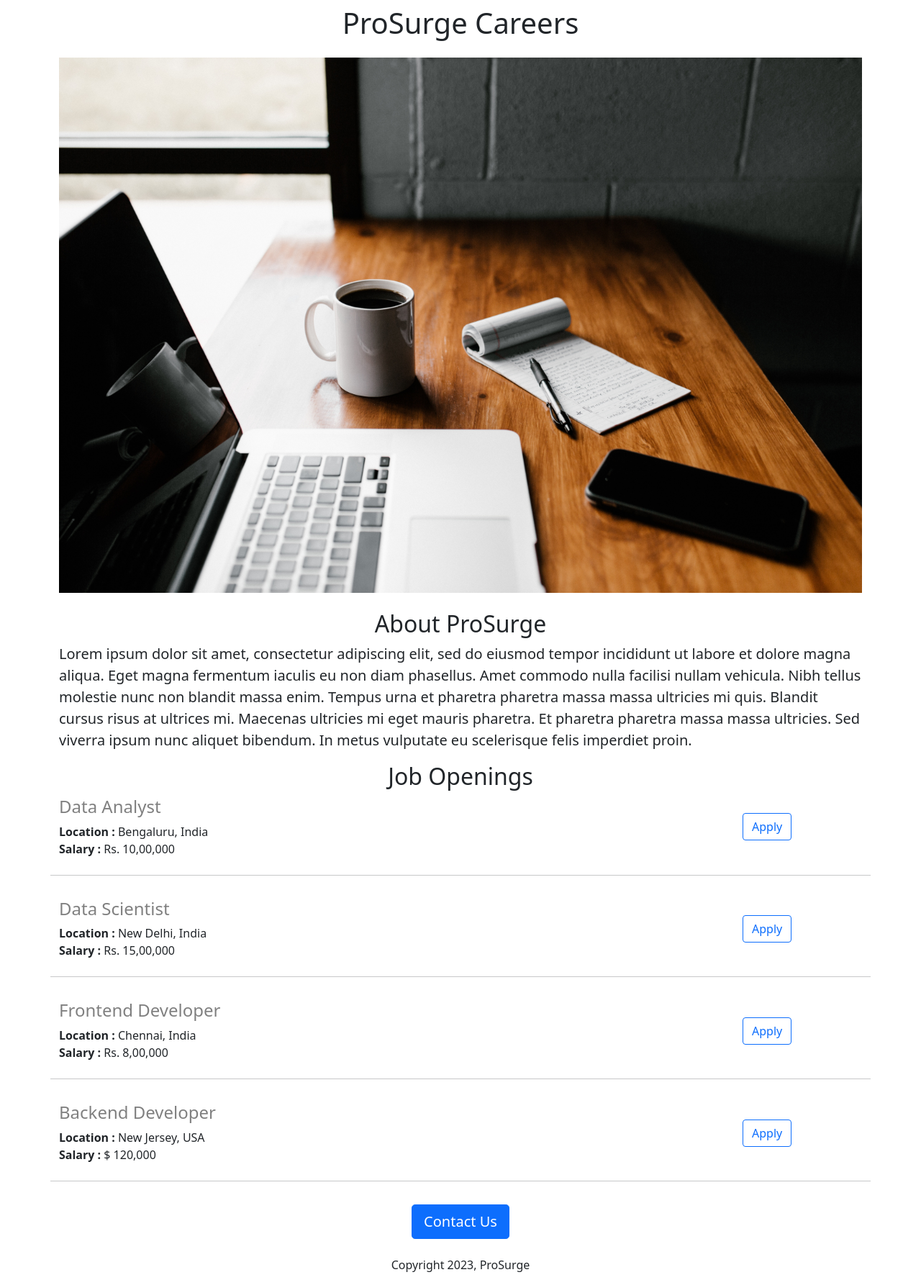
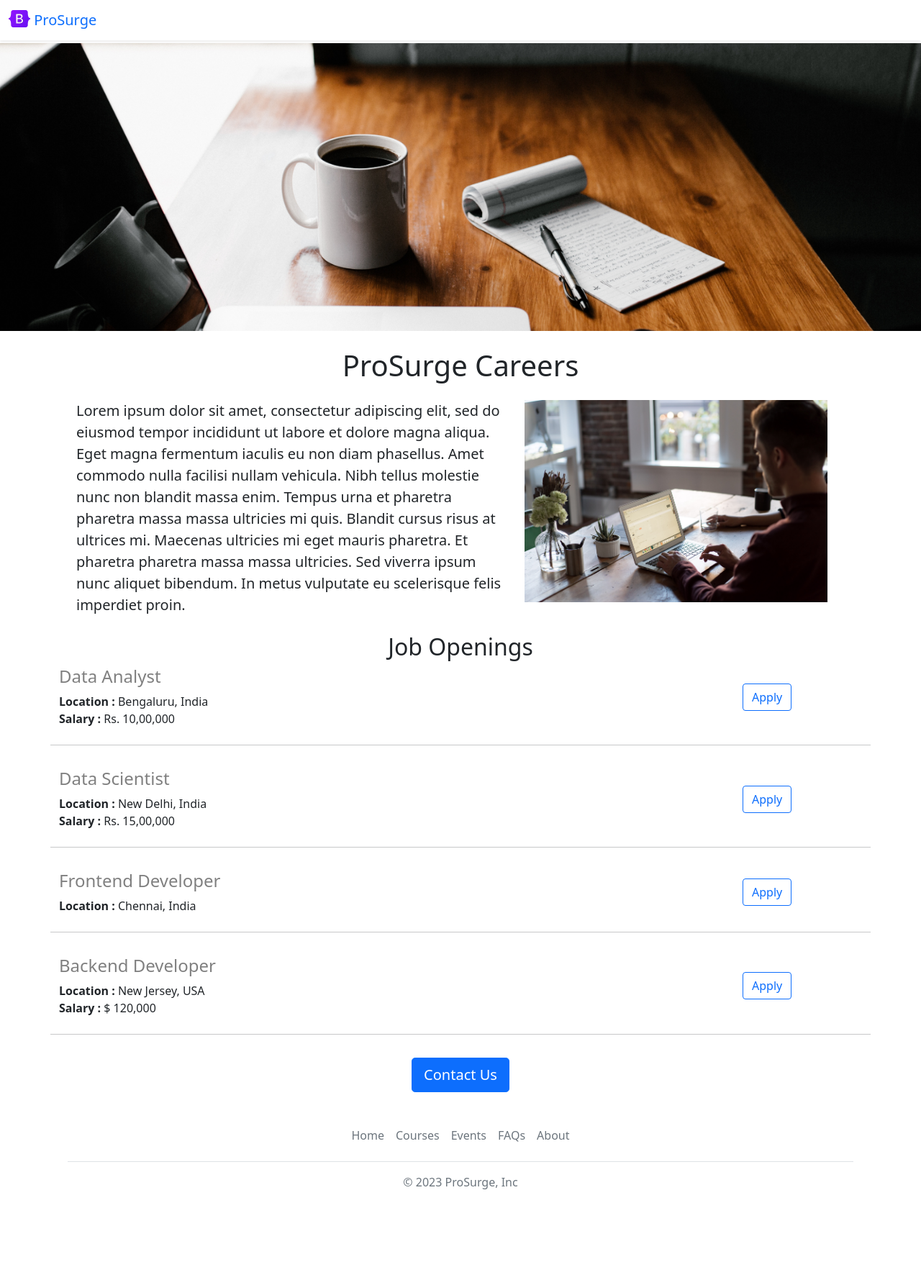
Before and after one commit to PhaniTejaPMSS/remote-careers-website, a Flask app: page / in a window 1280 px wide. Shown: the whole page at 72% size. After the commit the page ends 1653 px from the top, so only its background shows below. Run offline with Flask 3, Linux system fonts and the light colour scheme.

Commit message:
Added functional and aesthetic improvements

```diff
--- a/app.py
+++ b/app.py
@@ -2,27 +2,32 @@ from flask import Flask, render_template, jsonify
 
 app = Flask(__name__)
 
-JOBS = [{
-  'id': 1,
-  'title': 'Data Analyst',
-  'location': 'Bengaluru, India',
-  'salary': 'Rs. 10,00,000'
-}, {
-  'id': 2,
-  'title': 'Data Scientist',
-  'location': 'New Delhi, India',
-  'salary': 'Rs. 15,00,000'
-}, {
-  'id': 3,
-  'title': 'Frontend Developer',
-  'location': 'Chennai, India',
-  'salary': 'Rs. 8,00,000'
-}, {
-  'id': 4,
-  'title': 'Backend Developer',
-  'location': 'New Jersey, USA',
-  'salary': '$ 120,000'
-}]
+JOBS = [
+  {
+    'id': 1,
+    'title': 'Data Analyst',
+    'location': 'Bengaluru, India',
+    'salary': 'Rs. 10,00,000'
+  },
+  {
+    'id': 2,
+    'title': 'Data Scientist',
+    'location': 'New Delhi, India',
+    'salary': 'Rs. 15,00,000'
+  },
+  {
+    'id': 3,
+    'title': 'Frontend Developer',
+    'location': 'Chennai, India',
+    # 'salary': 'Rs. 8,00,000'
+  },
+  {
+    'id': 4,
+    'title': 'Backend Developer',
+    'location': 'New Jersey, USA',
+    'salary': '$ 120,000'
+  }
+]
 
 
 @app.route("/")
--- /dev/null
+++ b/templates/about.html
@@ -0,0 +1,10 @@
+<div class="row container">
+      <div class="lead col-md-7" style="justify-content:center;margin: auto;">
+        Lorem ipsum dolor sit amet, consectetur adipiscing elit, sed do eiusmod tempor incididunt ut labore et dolore magna aliqua. Eget magna fermentum iaculis eu non diam phasellus. Amet commodo nulla facilisi nullam vehicula. Nibh tellus molestie nunc non blandit massa enim. Tempus urna et pharetra pharetra massa massa ultricies mi quis. Blandit cursus risus at ultrices mi. Maecenas ultricies mi eget mauris pharetra. Et pharetra pharetra massa massa ultricies. Sed viverra ipsum nunc aliquet bibendum. In metus vulputate eu scelerisque felis imperdiet proin.
+      </div>
+
+      <div class="d-none d-md-block col-md-5">
+        <img class="img-fluid" src="https://remote-careers-website--a05p2phani.repl.co/static/about-sec-img.jpg"
+          />
+      </div>
+</div>
--- /dev/null
+++ b/templates/footer.html
@@ -0,0 +1,12 @@
+<div class="container">
+  <footer class="py-3 my-4">
+    <ul class="nav justify-content-center border-bottom pb-3 mb-3">
+      <li class="nav-item"><a href="#" class="nav-link px-2 text-muted">Home</a></li>
+      <li class="nav-item"><a href="#" class="nav-link px-2 text-muted">Courses</a></li>
+      <li class="nav-item"><a href="#" class="nav-link px-2 text-muted">Events</a></li>
+      <li class="nav-item"><a href="#" class="nav-link px-2 text-muted">FAQs</a></li>
+      <li class="nav-item"><a href="#" class="nav-link px-2 text-muted">About</a></li>
+    </ul>
+    <p class="text-center text-muted">&copy; 2023 ProSurge, Inc</p>
+  </footer>
+</div>
--- a/templates/index.html
+++ b/templates/index.html
@@ -12,23 +12,25 @@
 </head>
 <body>
 
+  {% include 'navbar.html' %}
+
+    <img class="img-fluid" id="banner-img" src="https://remote-careers-website--a05p2phani.repl.co/static/hero-sec-background.jpg" width="100%"
+      style="height:400px; object-fit: cover;"
+      />
+
   <div class="container">
 
-    <h1 class="text-center mt-2 mb-4">
+    <h1 class="text-center mt-4 mb-4">
       {{company_name}} Careers
     </h1>
-
-    <img class="img-fluid" id="banner-img" src="https://remote-careers-website--a05p2phani.repl.co/static/hero-sec-background.jpg" width="100%"/>
-
+    <!--
     <h2 class="text-center mt-2 mt-4">
       About {{company_name}}
     </h2>
+ -->
+    {% include 'about.html' %}
 
-    <p class="lead">
-      Lorem ipsum dolor sit amet, consectetur adipiscing elit, sed do eiusmod tempor incididunt ut labore et dolore magna aliqua. Eget magna fermentum iaculis eu non diam phasellus. Amet commodo nulla facilisi nullam vehicula. Nibh tellus molestie nunc non blandit massa enim. Tempus urna et pharetra pharetra massa massa ultricies mi quis. Blandit cursus risus at ultrices mi. Maecenas ultricies mi eget mauris pharetra. Et pharetra pharetra massa massa ultricies. Sed viverra ipsum nunc aliquet bibendum. In metus vulputate eu scelerisque felis imperdiet proin.
-    </p>
-
-    <h2 class="text-center">Job Openings</h2>
+    <h2 class="text-center mt-4">Job Openings</h2>
     <!-- <p>A list of job openings like a to-do list</p> -->
       <div>
         {% for job in jobs %}
@@ -37,9 +39,13 @@
       </div>
 
     <div class="text-center">
-      <button class="btn btn-primary btn-lg">Contact Us</button>
-      <p class="mt-4">Copyright 2023, {{company_name}}</p>
+      <a href="mailto:hello@prosurge.ai?subject=Queries%20regarding%20Job%20openings&body=My%20name%20%3A%20%3Cyour%20name%3E%0D%0A%0D%0AMy%20Questions%20%3A%0D%0A1.%20%3Cyour%20question%201%3E%0D%0A2.%20%3Cyour%20question%202%3E"
+        class="btn btn-primary btn-lg">
+        Contact Us
+      </a>
     </div>
+
+    {% include 'footer.html' %}
 
   </div>
 
--- a/templates/jobitem.html
+++ b/templates/jobitem.html
@@ -14,7 +14,10 @@
   </div>
 
   <div class="col-2" style="margin:auto; justify-content:center">
-    <button class="btn btn-outline-primary">Apply</button>
+    <a href="mailto:hello@prosurge.ai?subject=Application%20for%20{{job['title']}}&body=My%20name%20%3A%20%3Cyour%20name%3E%0D%0A%0D%0AMy%20resume%20link%20%3A%20%3Cyour%20resume%20link%3E%0D%0A%0D%0AMy%20LinkedIn%20link%20%3A%20%3Cyour%20linkedin%20link%3E"
+      class="btn btn-outline-primary">
+        Apply
+    </a>
   </div>
 
   <hr class="mt-4" style="width:1250px"/>
--- /dev/null
+++ b/templates/navbar.html
@@ -0,0 +1,9 @@
+<nav class="navbar shadow-sm fixed-top bg-white">
+  <div class="container-fluid">
+    <a class="navbar-brand" href="#">
+      <img src="/static/logo.svg" alt="" width="30" height="24" class="d-inline-block align-text-top">
+      ProSurge
+    </a>
+  </div>
+</nav>
+<div style="height:60px"></div>
```
Also changed, not shown: static/about-sec-img.jpg (added), static/logo.svg (added).
